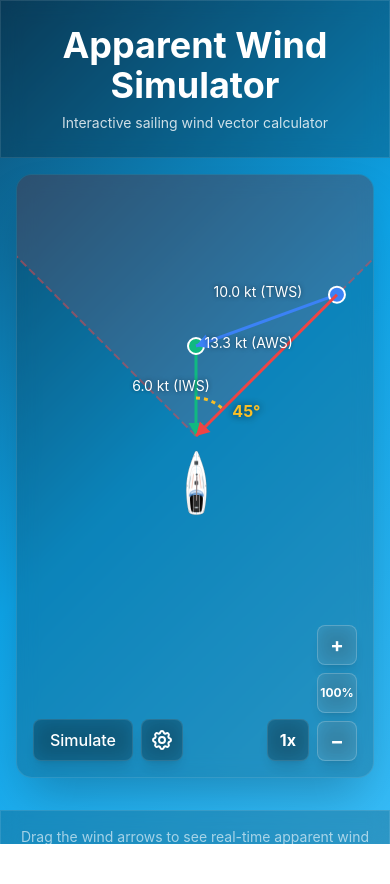
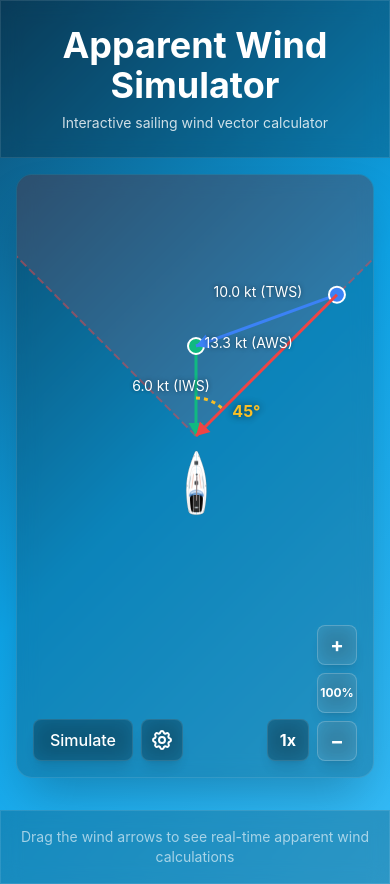
Before and after one commit to HansKre/apparent-wind-simulator, a React (Vite) app: page / in a window 390 px wide. Before the commit the page ends 844 px from the top, so only its background shows below. Built offline with nearby package versions, Linux system fonts and the light colour scheme.

Commit message:
Revert "Fix iphone white space"
This reverts commit 1ddfad82640660f10e6b1f34a46f5b8e349135ab.

```diff
--- a/index.html
+++ b/index.html
@@ -3,7 +3,7 @@
   <head>
     <meta charset="UTF-8" />
     <link rel="icon" type="image/svg+xml" href="/vite.svg" />
-    <meta name="viewport" content="width=device-width, initial-scale=1.0, maximum-scale=1.0, user-scalable=no, viewport-fit=cover" />
+    <meta name="viewport" content="width=device-width, initial-scale=1.0" />
     <title>Apparent Wind Simulator</title>
   </head>
   <body>
--- a/src/App.tsx
+++ b/src/App.tsx
@@ -4,7 +4,10 @@ import { WindSimulator } from "./components/WindSimulator";
 
 export function App() {
   return (
-    <div className="h-full w-full flex flex-col" data-testid="app-container">
+    <div
+      className="min-h-screen w-full flex flex-col"
+      data-testid="app-container"
+    >
       <Header />
 
       <main
--- a/src/index.css
+++ b/src/index.css
@@ -8,25 +8,14 @@
   font-weight: 400;
 }
 
-html {
-  height: 100%;
-  overflow: hidden;
-}
-
 body {
   margin: 0;
-  padding: 0;
-  height: 100%;
-  width: 100%;
-  overflow: hidden;
-  position: fixed;
+  min-height: 100vh;
   background: linear-gradient(135deg, #0c4a6e 0%, #0ea5e9 50%, #38bdf8 100%);
 }
 
 #root {
-  height: 100%;
-  width: 100%;
-  overflow: auto;
+  min-height: 100vh;
 }
 
 @layer utilities {
```
